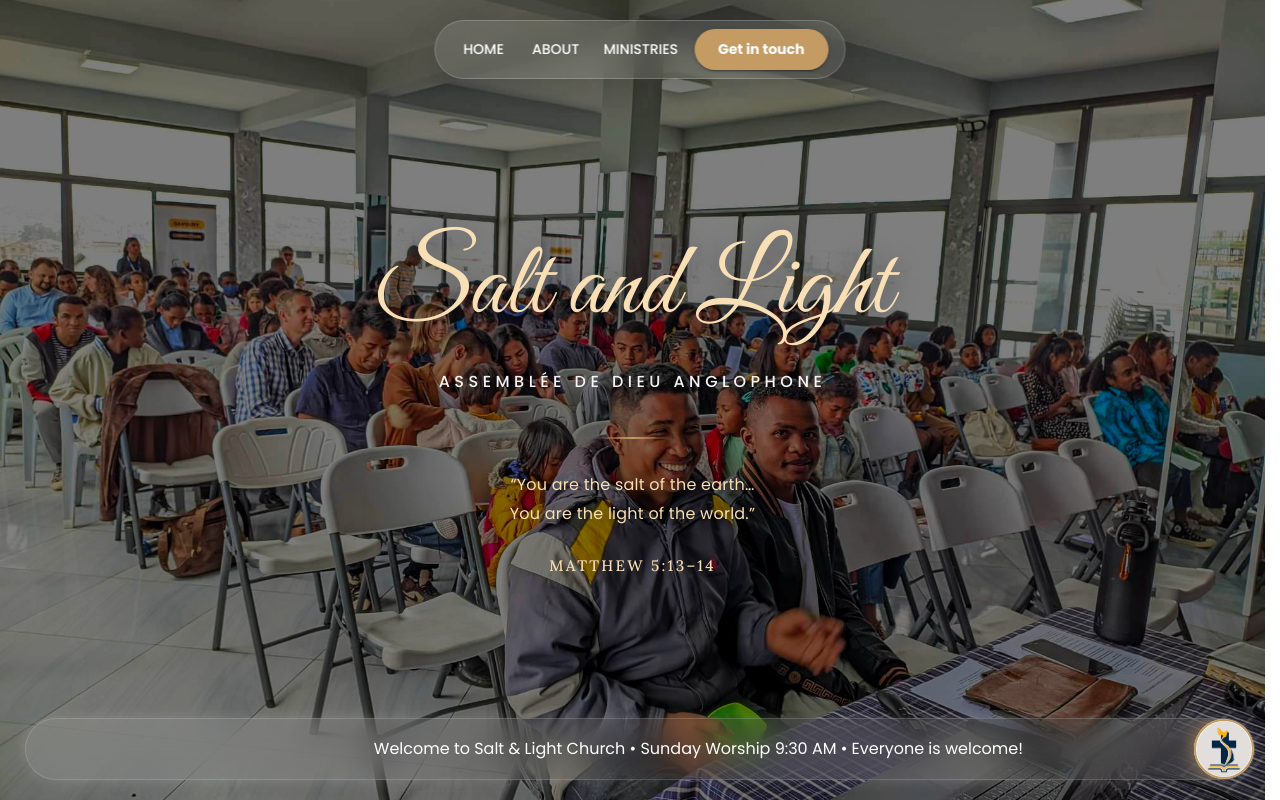
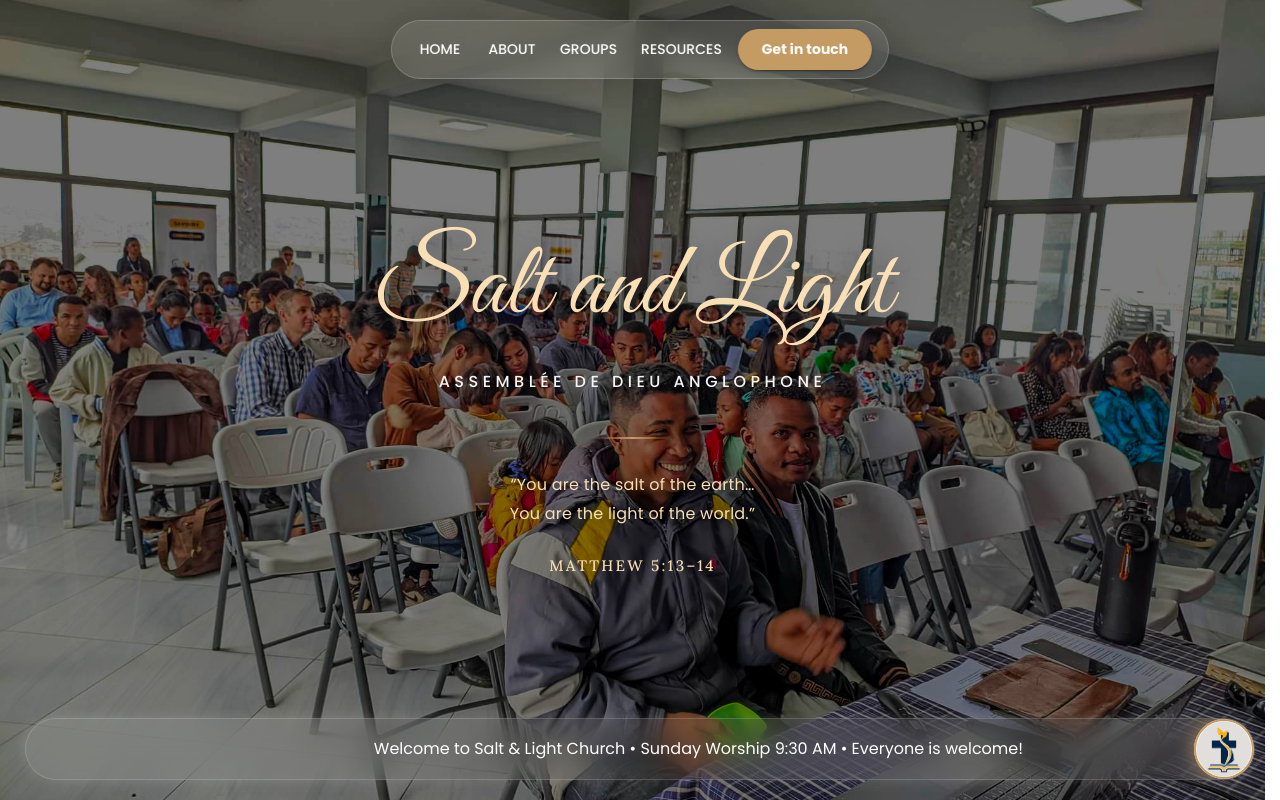
Before and after one commit to JayRostorfer/Salt-LightChurch, a Next.js app: page / in a window 1280 px wide. Shown: the top 800 px of the page. Built offline with nearby package versions, Linux system fonts and the light colour scheme.

Commit message:
Refactor Navbar8 to include new Links and Buttons

```diff
--- a/src/components/layout/Navbar8.js
+++ b/src/components/layout/Navbar8.js
@@ -210,115 +210,54 @@ const navItemSx = {
                 </Button>
               </Link>
 
+
+<Link
+                href="/groups"
+                style={{
+                  textDecoration: "none"
+                }}
+              >
                 <Button
-  onClick={handleMenuOpen}
                   sx={{
                     color: "white",
                     position: "relative",
                     fontWeight: 500,
                     "&:hover": {
                       transform: "scale(1.08)",
-      transition: "all 0.4s ease",
+                      transition: "all 0.4s ease"
                     },
+                    "&:hover::after": {
+                      width: "100%"
+                    }
                   }}
                 >
-  Ministries
+                  Groups
                 </Button>
+              </Link>
 
-  <Menu
-  anchorEl={anchorEl}
-  open={menuopen}
-  onClose={handleMenuClose}
-  keepMounted
-  disableScrollLock
-  sx={{
-    "& .MuiPopover-root": {
-      zIndex: 2000,
-    },
-  }}
-  slotProps={{
-    root: {
-      sx: {
-        zIndex: 2000,
-      },
-    },
-  paper: {
-    elevation: 0,
-    sx: {
-
-      background:
-        "linear-gradient(180deg, #0f172a 0%, #111827 100%)",
-
-      color: "#fff",
-
-      border: "1px solid rgba(255,255,255,0.08)",
-
-      borderRadius: "18px",
-
-      overflow: "hidden",
-
-      boxShadow:
-        "0 20px 50px rgba(0,0,0,0.6)",
-
-      backdropFilter: "blur(20px)",
-
-      "& .MuiMenuItem-root": {
-        py: 1.5,
-        px: 2.5,
-
-        transition: "all 0.3s ease",
-
-        "&:hover": {
-          backgroundColor: "rgba(255,255,255,0.08)",
-          color: "#c49b63",
-        },
-      },
-    },
-  },
-
+                    <Link
+                href="/resources"
+                style={{
+                  textDecoration: "none"
                 }}
               >
-  <MenuItem
-    component={Link}
-    href="/groups"
-    onClick={handleMenuClose}
+                <Button
+                  sx={{
+                    color: "white",
+                    position: "relative",
+                    fontWeight: 500,
+                    "&:hover": {
+                      transform: "scale(1.08)",
+                      transition: "all 0.4s ease"
+                    },
+                    "&:hover::after": {
+                      width: "100%"
+                    }
+                  }}
                 >
-    Aroma Women
-  </MenuItem>
-
-  <MenuItem
-    component={Link}
-    href="/groups"
-    onClick={handleMenuClose}
-  >
-    Influence Men
-  </MenuItem>
-
-  <MenuItem
-    component={Link}
-    href="/groups"
-    onClick={handleMenuClose}
-  >
-    Young Adults
-  </MenuItem>
-
-  <MenuItem
-    component={Link}
-    href="/groups"
-    onClick={handleMenuClose}
-  >
-    Rocksalt Youth
-  </MenuItem>
-
-  <MenuItem
-    component={Link}
-    href="/groups"
-    onClick={handleMenuClose}
-  >
-    Blast Kids
-  </MenuItem>
-</Menu>
-
+                Resources
+                </Button>
+              </Link>
 
 
             <Button
```
Lines whose indentation alone changed are shown as unchanged.
